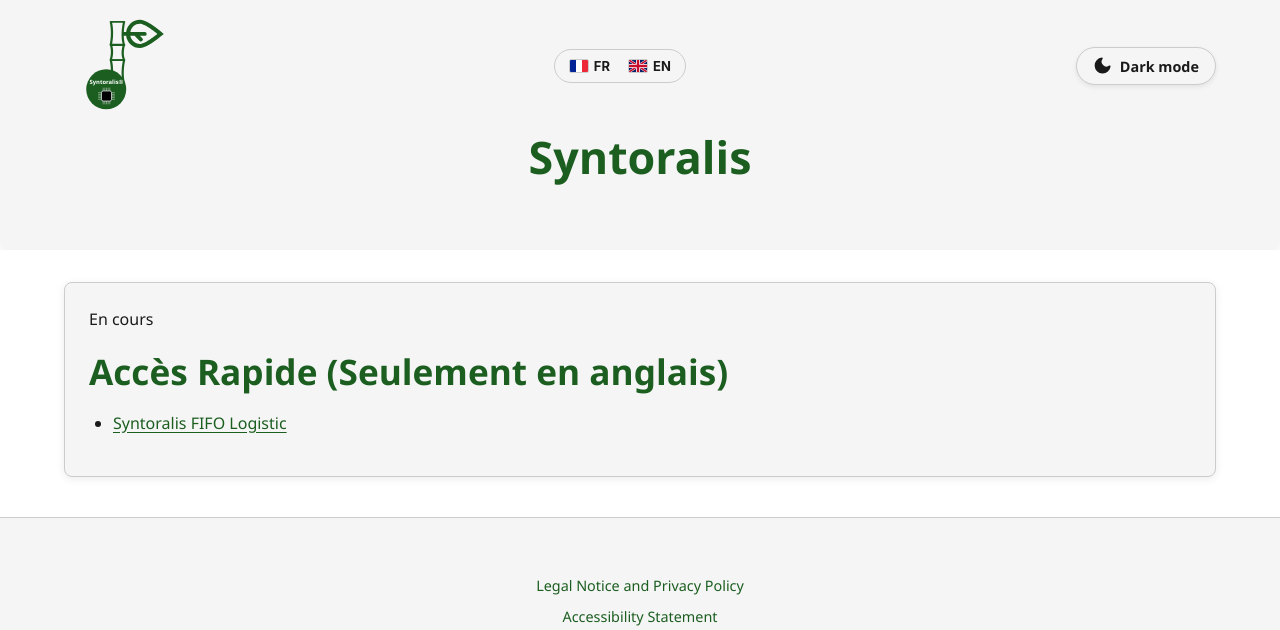
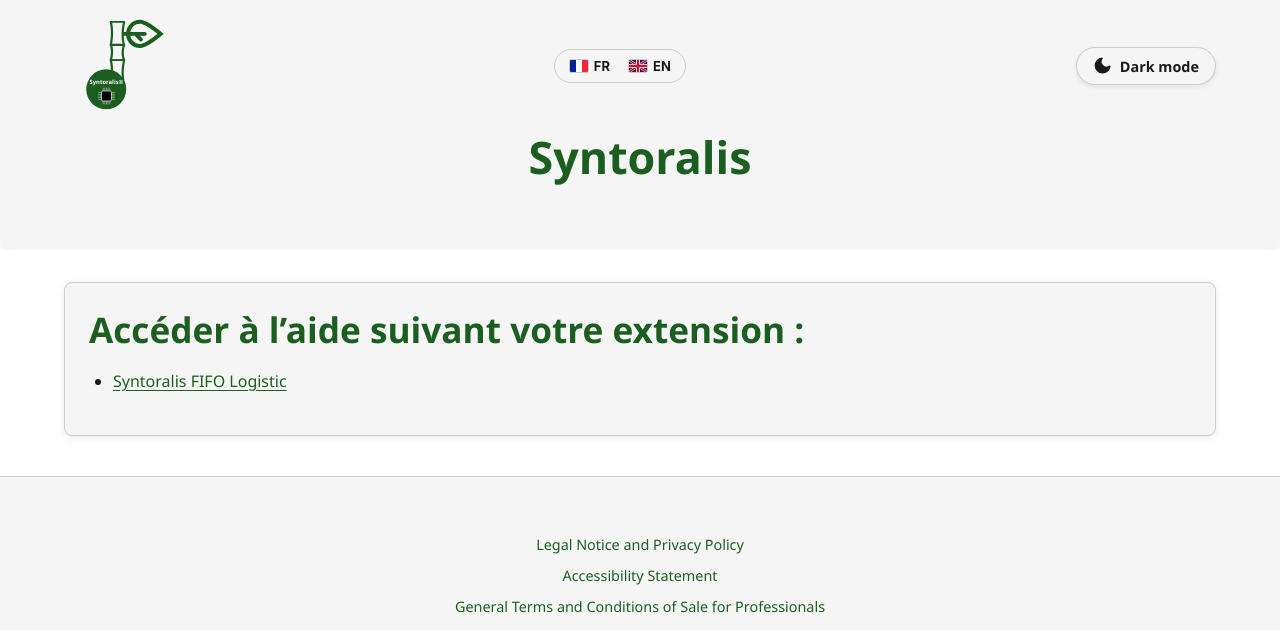
Before and after one commit to Syntoralis/BCApps, a Jekyll site: the page built from docs/index.md, in a window 1280 px wide. Shown: the top 630 px of the page. Built offline with Jekyll 4.4.1, drawn with Linux system fonts in a browser that asks for light colours.

Commit message:
FixIndex

```diff
--- a/docs/index.md
+++ b/docs/index.md
@@ -3,8 +3,6 @@
 title: "Bienvenue sur l'aide Syntoralis BCApps"
 ---
 
-En cours
-
-# Accès Rapide (Seulement en anglais)
+# Accéder à l'aide suivant votre extension :
 
 - [Syntoralis FIFO Logistic](./syntoralis-fifo-logistic)
```
Also changed, not shown: docs/index-en.md (+1 -3 lines).
